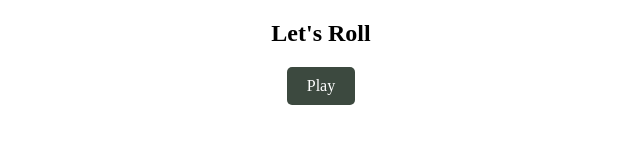
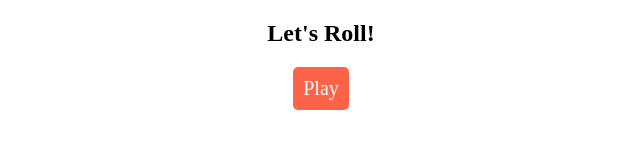
Before and after one commit to s4bsa/nnnnn, a plain HTML site: page gamble.html in a window 1280 px wide. Shown: the whole page, without its empty margins (319-959 px from the left). Drawn offline with Linux system fonts and the light colour scheme.

Commit message:
Update gamble.html

```diff
--- a/gamble.html
+++ b/gamble.html
@@ -35,24 +35,24 @@ body {
 }
 
 button {
-  background-color: #3C493F;
-  color: white;
-  border: none;
-  padding: 10px 20px;
-  border-radius: 5px;
-  cursor: pointer;
-  font-size: 16px;
-  font-family: 'Times New Roman', Times, serif; /* Added font family here */
+    font-size: 20px;
+    padding: 10px;
+    background-color: #ff6347;
+    color: white;
+    font-family: 'Times New Roman', serif;
+    border: none;
+    border-radius: 5px;
+    cursor: pointer;
 }
 
 button:hover {
-  background-color: #005f73;
+  background-color: #ff4500;
 }
 </style>
 </head>
 <body style="text-align:center">
 
-<h2>Let's Roll</h2>
+<h2>Let's Roll!</h2>
 
 <div class="popup">
   <button onclick="myFunction()">Play</button>
```
